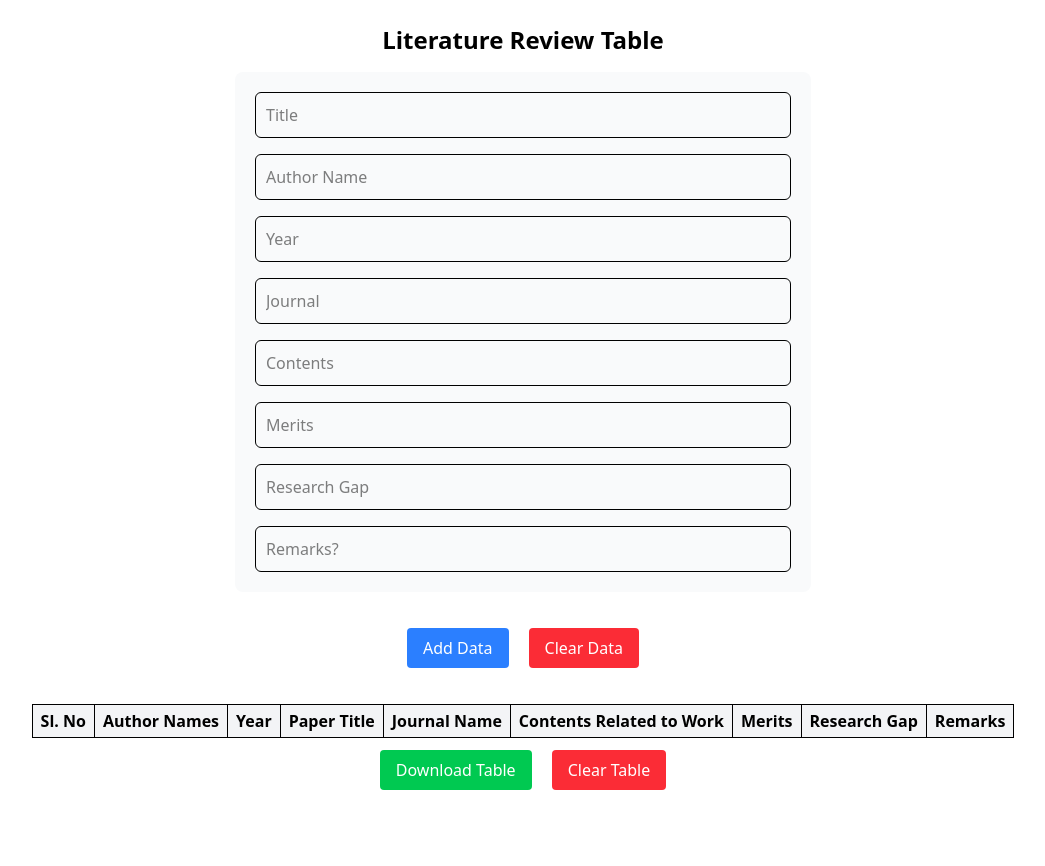
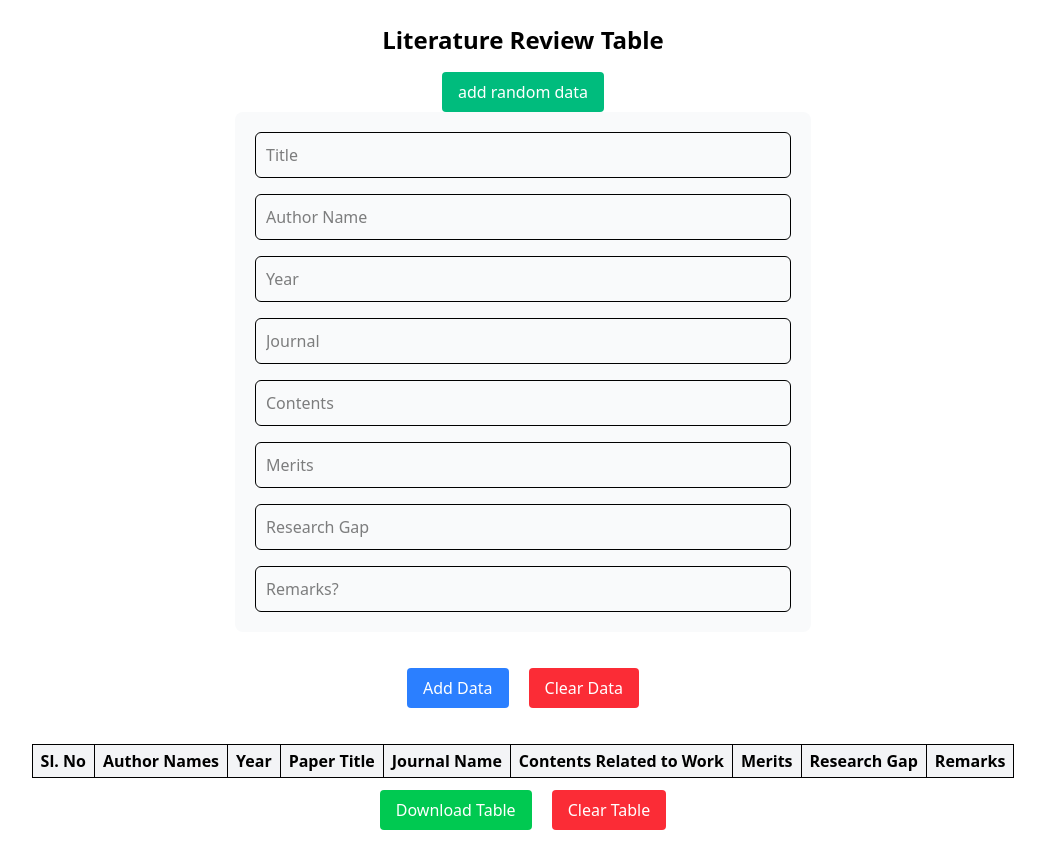
Before and after one commit to F7Z7/IEEE-XTREME-ROADMAP, a React (Vite) app: page / in a window 1280 px wide. Shown: the whole page, without its empty margins (117-1162 px from the left). Before the commit the page ends 826 px from the top, so only its background shows below. Built offline with nearby package versions, Linux system fonts and the light colour scheme.

Commit message:
added a random data generator for easy testing

```diff
--- a/src/Components/Table.tsx
+++ b/src/Components/Table.tsx
@@ -72,9 +72,23 @@ const TablePage: React.FC = () => {
     const clearTable = () => {
         setRows([]);
     };
+    const randomData=()=>{
+        setForm({
+            slNo: form.slNo + 1,
+            authorNames: `Author ${Math.floor(Math.random() * 100)}`,
+            year: `${2000 + Math.floor(Math.random() * 26)}`, // random year 2000–2025
+            paperTitle: `Research on Topic ${Math.floor(Math.random() * 50)}`,
+            journalName: `Journal ${Math.floor(Math.random() * 20)}`,
+            contentsRelatedToWork: "Some interesting findings...",
+            merits: "Fast, efficient, scalable",
+            researchGap: "Needs more testing",
+            remarks: "Randomly generated for testing",
+        });
+    }
     return (
         <div className="p-6 flex flex-col justify-center items-center">
             <h1 className="text-2xl font-bold mb-4">Literature Review Table</h1>
+            <Button executeThis={randomData} text={"add random data"} bgColor={"bg-emerald-500 hover:bg-emerald-600"}/>
             {/* Form */}
             <div className="flex flex-col gap-4 w-full max-w-xl backdrop-blur-2xl mb-6 p-4 bg-gray-50 rounded-lg p-5 ">
                 <input name="paperTitle" placeholder="Title" value={form.paperTitle} onChange={handleChange}
```
